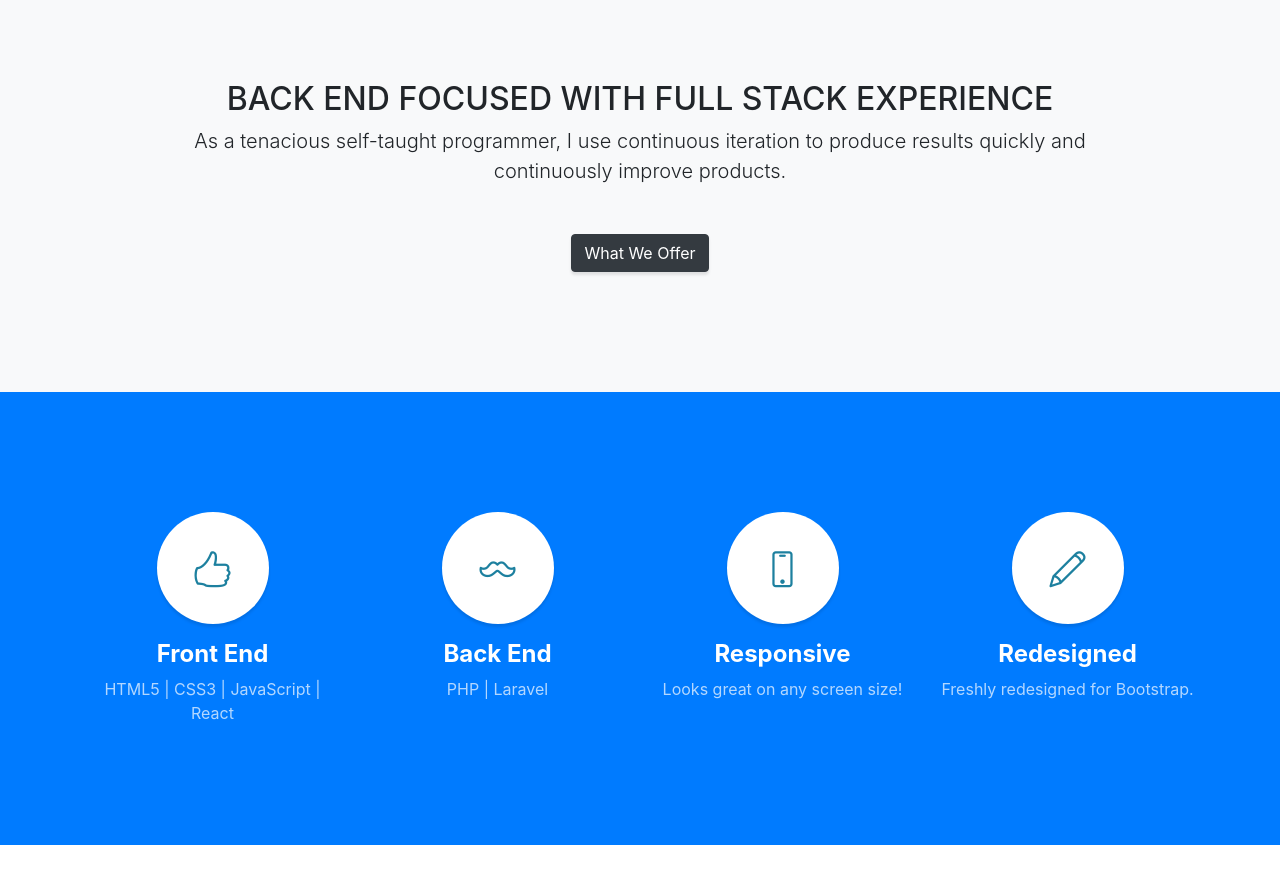
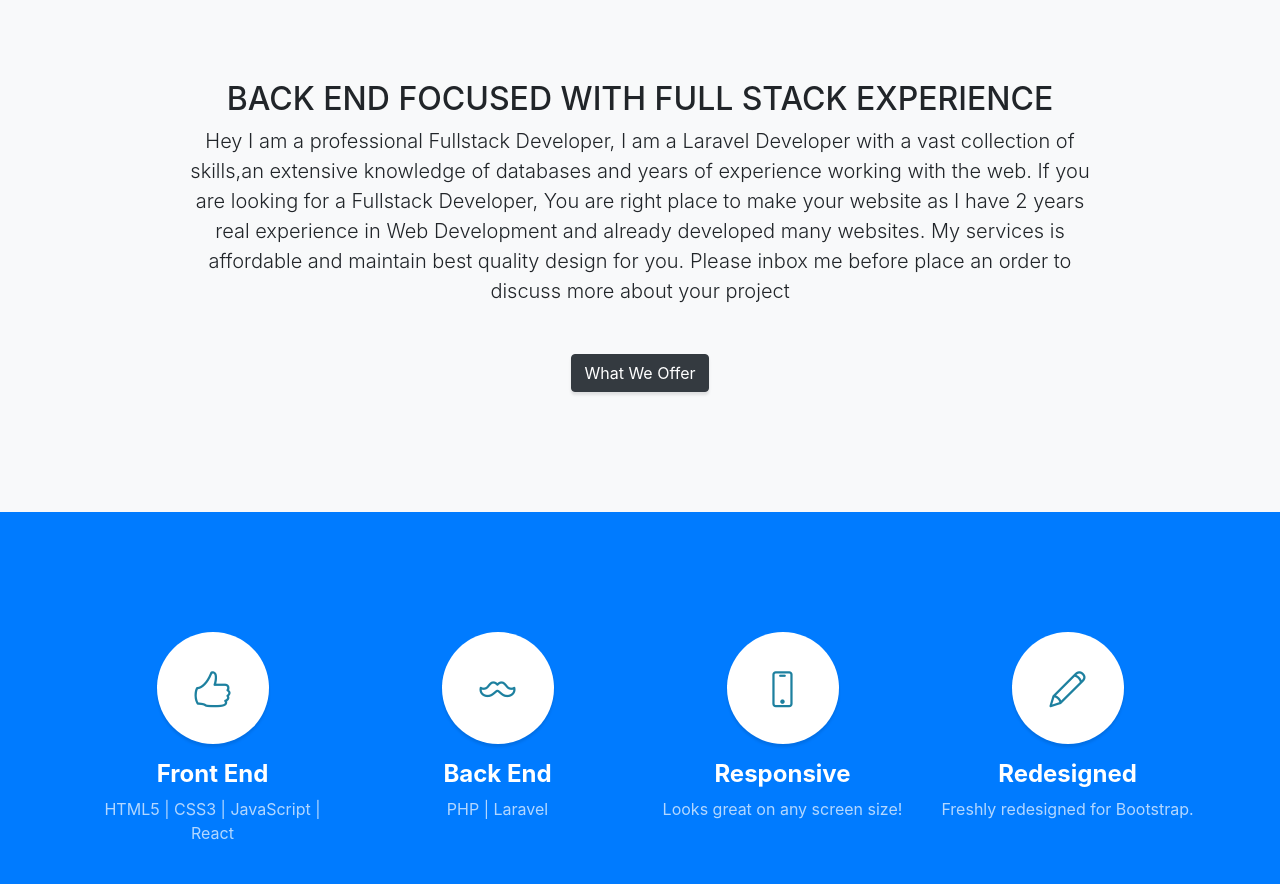
Before and after one commit to ziya225/mohdziya.github.io, a website with bundled scripts: page index.html in a window 1280 px wide. Shown: the part 840-1724 px from the top of the page. Built offline with nearby package versions, Linux system fonts and the light colour scheme.

Commit message:
Update index.html

```diff
--- a/index.html
+++ b/index.html
@@ -70,7 +70,7 @@
       <div class="row">
         <div class="col-lg-10 mx-auto">
           <h2>BACK END FOCUSED WITH FULL STACK EXPERIENCE</h2>
-          <p class="lead mb-5">As a tenacious self-taught programmer, I use continuous iteration to produce results quickly and continuously improve products.
+          <p class="lead mb-5">Hey I am a professional Fullstack Developer, I am a Laravel Developer with a vast collection of skills,an extensive knowledge of databases and years of experience working with the web. If you are looking for a Fullstack Developer, You are right place to make your website as I have 2 years real experience in Web Development and already developed many websites. My services is affordable and maintain best quality design for you. Please inbox me before place an order to discuss more about your project
           </p>
           <a class="btn btn-dark btn-xl js-scroll-trigger" href="#services">What We Offer</a>
         </div>
```
